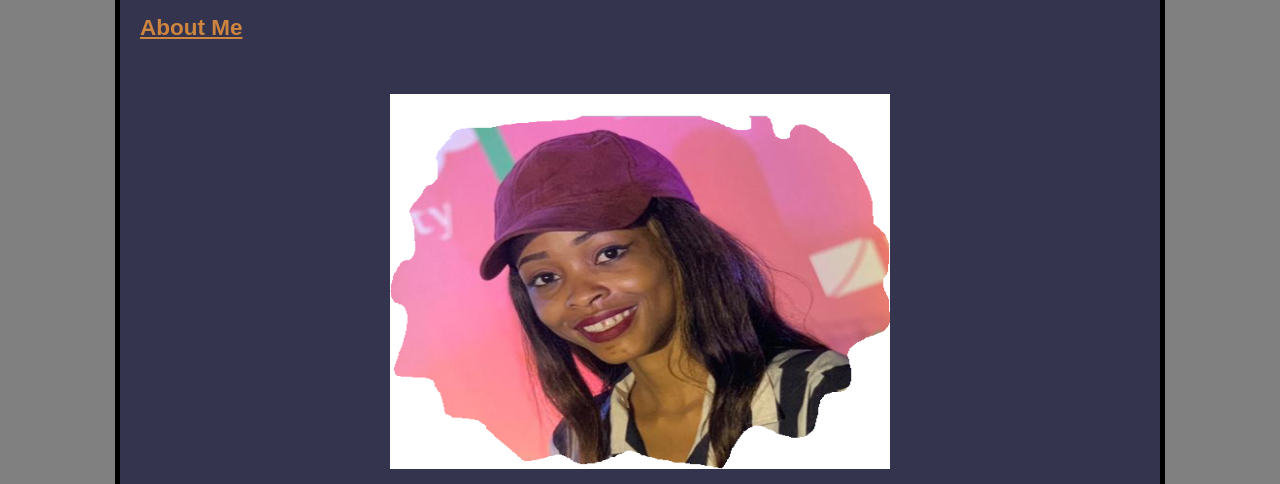
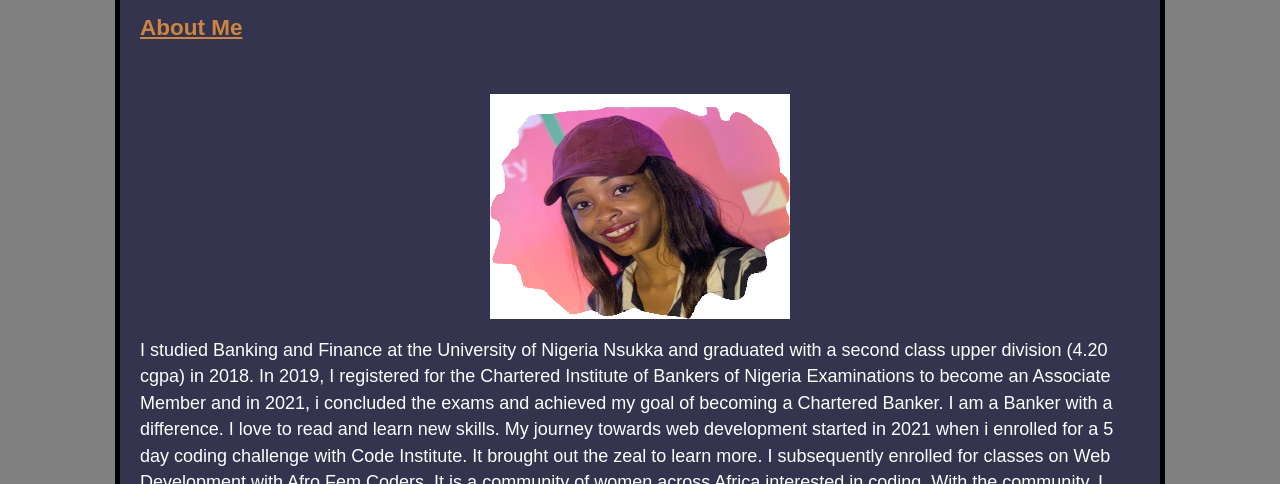
Before and after one commit to SandraObodo/MyPortfolio, a plain HTML site: page index.html in a window 1280 px wide. Shown: the part 109-593 px from the top of the page. Drawn offline with Linux system fonts and the light colour scheme; a script that the page names is missing.

Commit message:
Update STYLES.css

```diff
--- a/STYLES.css
+++ b/STYLES.css
@@ -78,6 +78,11 @@ img {
     border: 0;
     max-width: 100%;
 }
+.responsive {
+    width: 30%;
+    max-width: 40%;
+    height: 30%;
+}
 
 
 /* div {
```
